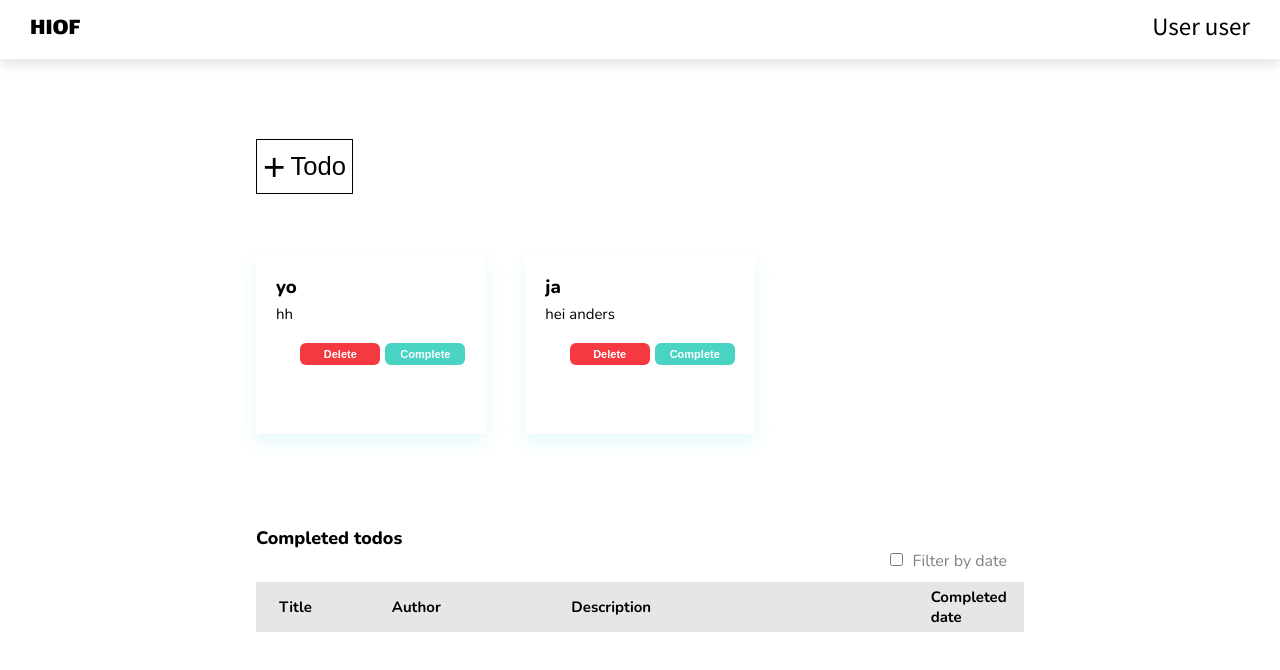
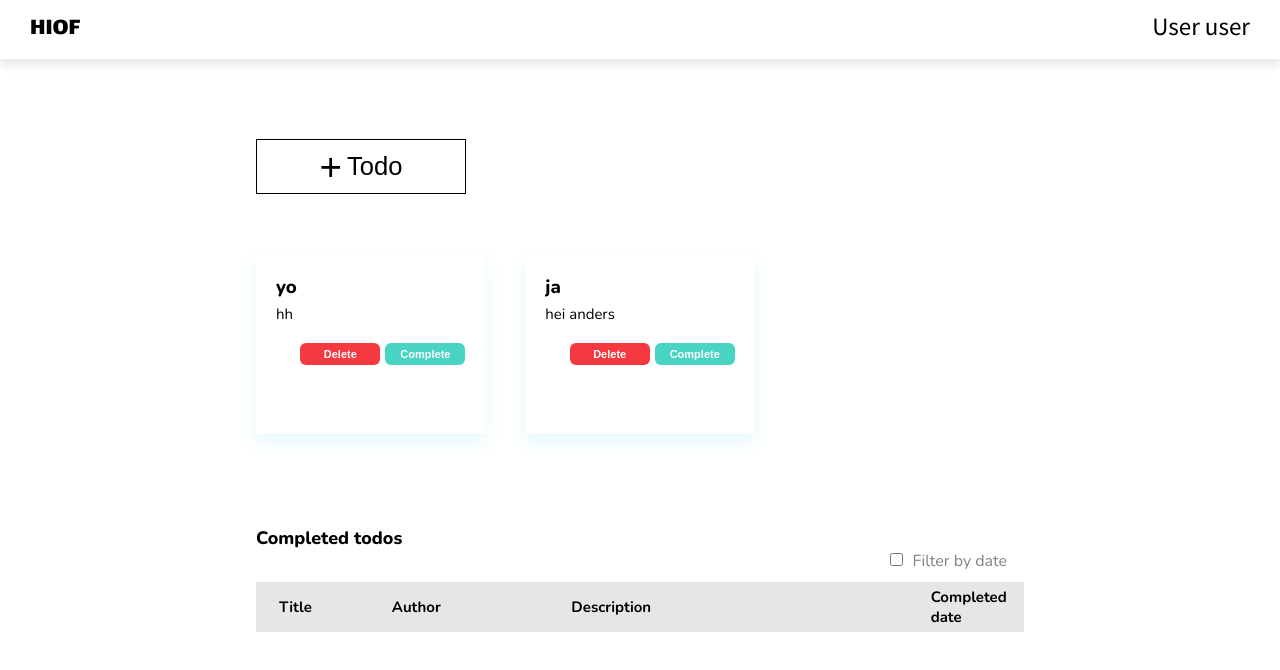
Before and after one commit to andersbss/Obligatorisk-6, a React app: page / in a window 1280 px wide. Shown: the top 670 px of the page. Built offline with nearby package versions, Linux system fonts and the light colour scheme.

Commit message:
Manipulerer CSS for å åpne modal, istedenfor å rerendre

```diff
--- a/App.jsx
+++ b/App.jsx
@@ -1,4 +1,4 @@
-import React from 'react';
+import React, { useState } from 'react';
 import Navbar from './src/components/Navbar';
 import TodoButton from './src/components/TodoButton';
 import TodoCardList from './src/components/TodoCardList';
@@ -8,6 +8,11 @@
 import Modal from './src/components/Modal';
 
 const App = () => {
+  const [modalVisibility, setState] = useState('');
+
+  const toggleModal = () =>
+    setState((param) => (param === 'active' ? '' : 'active'));
+
   const todoList = [
     {
       title: 'yo',
@@ -20,14 +25,16 @@
       id: '2',
     },
   ];
+
   return (
     <>
       <Navbar header1="HIOF" header2="User user" />
       <main>
-        <TodoButton />
+        <TodoButton toggleModal={toggleModal} />
         <TodoCardList todoCardlist={todoList} />
         <CompletedList />
       </main>
+      <Modal visibility={modalVisibility} toggleModal={toggleModal} />
     </>
   );
 };
--- a/src/components/Modal.jsx
+++ b/src/components/Modal.jsx
@@ -1,16 +1,13 @@
 import React from 'react';
 
-const Modal = ({ handler }) => {
-  console.log('hh');
-
-  return (
-    <aside className="popup" id="popup">
+const Modal = ({ visibility, toggleModal }) => (
+  <aside className={`popup ${visibility}`} id="popup">
     <div className="filter" id="filter" />
     <div className="content">
       <div id="popupHeader">
         <h2>New todo</h2>
-          <div className="closeBtn" id="closeBtn" onClick={handler}>
-            &#10006
+        <div className="closeBtn" id="closeBtn" onClick={toggleModal}>
+          x
         </div>
       </div>
       <form id="newTodoForm">
@@ -46,6 +43,5 @@
     </div>
   </aside>
 );
-};
 
 export default Modal;
--- a/src/components/TodoButton.jsx
+++ b/src/components/TodoButton.jsx
@@ -1,19 +1,11 @@
 import React, { useState } from 'react';
 import Modal from './Modal';
 
-const TodoButton = () => {
-  const [showForm, setState] = useState(false);
-  const handleClick = () => setState((s) => !s);
-
-  return (
-    <div>
-      <button type="button" id="addTodoBtn" onClick={handleClick}>
-        <span className="plus" />
-        <span className="todoTxt">Todo</span>
-      </button>
-      {showForm && <Modal handler={handleClick} />}
-    </div>
-  );
-};
+const TodoButton = ({ toggleModal }) => (
+  <button type="button" id="addTodoBtn" onClick={toggleModal}>
+    <span className="plus" />
+    <span className="todoTxt">Todo</span>
+  </button>
+);
 
 export default TodoButton;
--- a/src/style.css
+++ b/src/style.css
@@ -277,14 +277,14 @@
     background: #ffffff 0% 0% no-repeat padding-box;
 }
 
-.popup/*.active*/ .content {
+.popup.active .content {
     transition: all 200ms ease-in-out;
     transform: translate(-50%, -50%) scale(1);
 }
 
 .popup .filter {
     position: fixed;
-    display: block;
+    display: none;
     top: 0px;
     left: 0px;
     width: 100vw;
```
Lines whose indentation alone changed are shown as unchanged.
